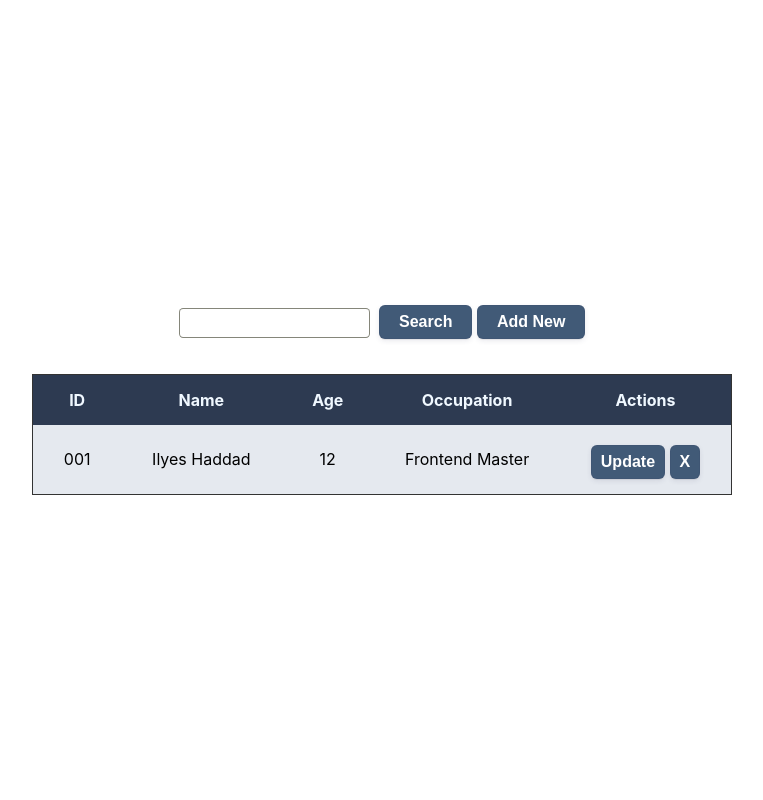
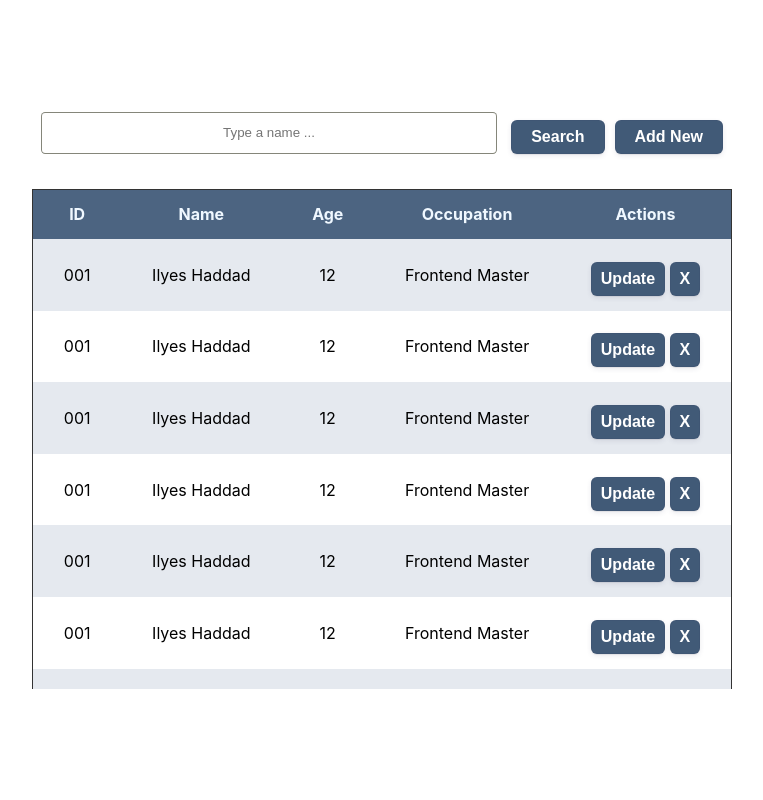
Before and after one commit to Ilyeshaddad337/employees-archive, a plain HTML site: page index.html in a window 1280 px wide. Shown: the whole page, without its empty margins (258-1021 px from the left). Drawn offline with Linux system fonts and the light colour scheme.

Commit message:
Done with the UI

```diff
--- a/index.html
+++ b/index.html
@@ -11,7 +11,7 @@
     <div class="container">
         <div class="data">
             <form class="search" action="">
-                <input type="text" name="search-value" >
+                <input type="text" name="search-value" placeholder="Type a name ..." >
                 <button class="search-btn btn">Search</button>
                 <button class="add-btn btn">Add New</button>
             </form>
@@ -32,6 +32,97 @@
                             <td>Frontend Master</td>
                             <td><button class="btn updt-btn">Update</button> <button class="btn del-btn">X</button></td>
                         </tr>
+                        <tr>
+                            <td>001</td>
+                            <td>Ilyes Haddad</td>
+                            <td>12</td>
+                            <td>Frontend Master</td>
+                            <td><button class="btn updt-btn">Update</button> <button class="btn del-btn">X</button></td>
+                        </tr>
+                        <tr>
+                            <td>001</td>
+                            <td>Ilyes Haddad</td>
+                            <td>12</td>
+                            <td>Frontend Master</td>
+                            <td><button class="btn updt-btn">Update</button> <button class="btn del-btn">X</button></td>
+                        </tr>
+                        <tr>
+                            <td>001</td>
+                            <td>Ilyes Haddad</td>
+                            <td>12</td>
+                            <td>Frontend Master</td>
+                            <td><button class="btn updt-btn">Update</button> <button class="btn del-btn">X</button></td>
+                        </tr>
+                        <tr>
+                            <td>001</td>
+                            <td>Ilyes Haddad</td>
+                            <td>12</td>
+                            <td>Frontend Master</td>
+                            <td><button class="btn updt-btn">Update</button> <button class="btn del-btn">X</button></td>
+                        </tr>
+                        <tr>
+                            <td>001</td>
+                            <td>Ilyes Haddad</td>
+                            <td>12</td>
+                            <td>Frontend Master</td>
+                            <td><button class="btn updt-btn">Update</button> <button class="btn del-btn">X</button></td>
+                        </tr>
+                        <tr>
+                            <td>001</td>
+                            <td>Ilyes Haddad</td>
+                            <td>12</td>
+                            <td>Frontend Master</td>
+                            <td><button class="btn updt-btn">Update</button> <button class="btn del-btn">X</button></td>
+                        </tr>
+                        <tr>
+                            <td>001</td>
+                            <td>Ilyes Haddad</td>
+                            <td>12</td>
+                            <td>Frontend Master</td>
+                            <td><button class="btn updt-btn">Update</button> <button class="btn del-btn">X</button></td>
+                        </tr>
+                        <tr>
+                            <td>001</td>
+                            <td>Ilyes Haddad</td>
+                            <td>12</td>
+                            <td>Frontend Master</td>
+                            <td><button class="btn updt-btn">Update</button> <button class="btn del-btn">X</button></td>
+                        </tr>
+                        <tr>
+                            <td>001</td>
+                            <td>Ilyes Haddad</td>
+                            <td>12</td>
+                            <td>Frontend Master</td>
+                            <td><button class="btn updt-btn">Update</button> <button class="btn del-btn">X</button></td>
+                        </tr>
+                        <tr>
+                            <td>001</td>
+                            <td>Ilyes Haddad</td>
+                            <td>12</td>
+                            <td>Frontend Master</td>
+                            <td><button class="btn updt-btn">Update</button> <button class="btn del-btn">X</button></td>
+                        </tr>
+                        <tr>
+                            <td>001</td>
+                            <td>Ilyes Haddad</td>
+                            <td>12</td>
+                            <td>Frontend Master</td>
+                            <td><button class="btn updt-btn">Update</button> <button class="btn del-btn">X</button></td>
+                        </tr>
+                        <tr>
+                            <td>001</td>
+                            <td>Ilyes Haddad</td>
+                            <td>12</td>
+                            <td>Frontend Master</td>
+                            <td><button class="btn updt-btn">Update</button> <button class="btn del-btn">X</button></td>
+                        </tr>
+                        <tr>
+                            <td>001</td>
+                            <td>Ilyes Haddad</td>
+                            <td>12</td>
+                            <td>Frontend Master</td>
+                            <td><button class="btn updt-btn">Update</button> <button class="btn del-btn">X</button></td>
+                        </tr>
                     </tbody>
                 </table>
             </div>
--- a/style.css
+++ b/style.css
@@ -6,8 +6,9 @@
 
 
 body {
-    display: grid;
-    place-items: center;
+    display: flex;
+    justify-content: center;
+    align-items: center;
     text-align: center;
     font-family: -apple-system,system-ui,"Segoe UI",Roboto,"Helvetica Neue",Ubuntu,sans-serif;
     width: 100%;
@@ -17,39 +18,53 @@ body {
   .data {
     display: flex;
     flex-direction: column;
+    flex-shrink: 1;
     justify-content: center;
     align-items: center;
     gap: 35px;
+    max-width: 100%;
+    max-height: 100%;
   }
   /* Small */
 
-  @media only screen and (min-width: 768px) {
+  @media only screen and (max-width: 768px) {
     body .container {
-      min-width: 85%;
+      flex-basis: 95%;
     }
   }
   /* Medium */
   @media only screen and (min-width: 992px) {
     body .container {
-      width: 970px;
+      flex-basis: 970px;
     }
   }
   /* Large */
   @media only screen and (min-width: 1200px) {
     body .container {
-      width: 1170px;
+      flex-basis: 1170px;
     }
   }
 
   .container {
     padding: 0 15px;
     margin:0 auto;
+    max-height: 80vh;
   }
 
 /* Finishing the rests */
 /* styling the form */
+
+form {
+    display: flex;
+    flex-wrap: wrap;
+    justify-content: center;
+    gap: 10px;
+    width: 100%;
+}
 .btn {
     appearance: button;
+    margin-top: 8px;
+    flex-shrink: 1;
     text-decoration: none;
     backface-visibility: hidden;
     background-color: #415a77;
@@ -77,7 +92,15 @@ body {
      rgba(0, 0, 0, .1) 0 2px 2px 0,
      rgba(50, 151, 211, .3) 0 0 0 4px;
 }
-
+.btn:hover{
+    transform: scale(1.005);
+}
+td .del-btn:hover {
+    background-color: #96031a;
+}
+.search .add-btn:hover {
+    background-color: #065143;
+}
 form input {
     padding: .4rem;
     outline: none;
@@ -85,26 +108,41 @@ form input {
     border:1px solid #595a4abb;
     text-align: center;
     border-radius: 0.2597rem;
+    flex-basis: 40%;
 }
-
+@media only screen and (max-width:768px) {
+    form input {
+        flex: 1 0 75%;
+    }
+}
 /* End of styling the form */
 
 /* the table  */
+.results{
+    overflow-y: scroll;
+    flex-basis:500px;
+
+}
 .container table {
     border: solid 1.5px #333;
     border-collapse: collapse;
     border-radius: 1.2rem;
+    width: 100%;
+    flex-basis: 100%;
 }
 table thead{
-    background-color: #1b263b;
+    background-color: #415a77;
     color: aliceblue;
-
+    position: sticky;
+    top:0px;
 }
 table th ,table td{
     padding: 0.925rem 1.925rem;
 
 }
-
+th {
+    cursor: pointer;
+}
 table tr:nth-child(odd) {
     background-color: #778da931;
 }
@@ -112,6 +150,25 @@ table tr:nth-child(odd) {
 td .btn {
     padding: 5px 10px;
 }
-td .del-btn {
-    margin-top: 5px;
-}
+
+
+
+@media only screen and (max-width: 620px) {
+    body table th,body table td  {
+      padding: 0.578rem 0.94567rem;
+    }
+    body .results{
+        flex-basis: 350px;
+    }
+  }
+
+  @media only screen and (max-width: 510px) {
+    body table th,body table td  {
+      padding: 0.378rem 0.34567rem;
+    }
+  }
+  @media only screen and (max-width: 370px) {
+    body table th,body table td  {
+      padding: 0.478rem 0.24567rem;
+    }
+  }
```
